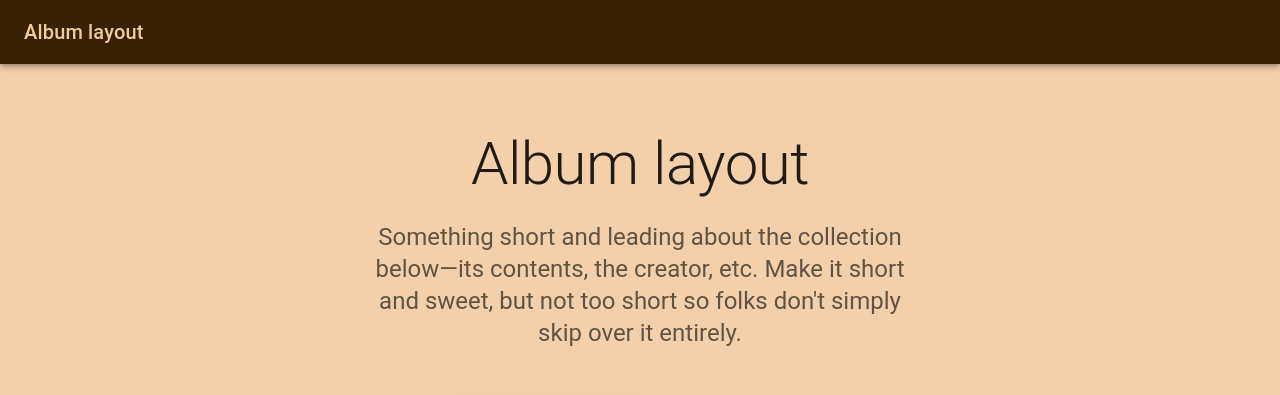
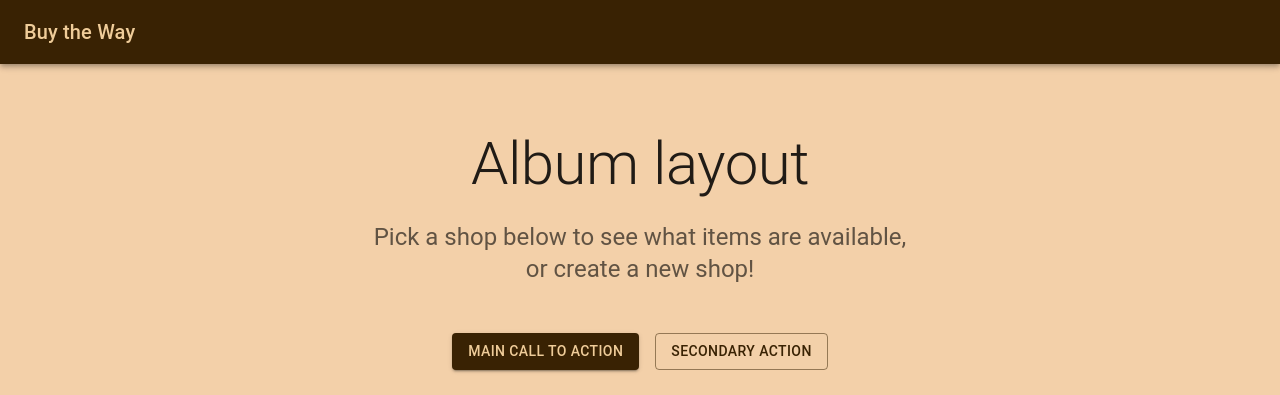
Before and after one commit to coclay1/Buy-The-Way, a React (Create React App) app in the folder client/: page / in a window 1280 px wide. Shown: the top 395 px of the page. Built offline with nearby package versions, Linux system fonts and the light colour scheme.

Commit message:
working on home page

```diff
--- a/client/src/pages/home.js
+++ b/client/src/pages/home.js
@@ -75,7 +75,7 @@
             <Toolbar>
 
               <Typography variant="h6" color="inherit" noWrap>
-                Album layout
+                Buy the Way
               </Typography>
             </Toolbar>
           </AppBar>
@@ -99,9 +99,7 @@
                   Album layout
                 </Typography>
                 <Typography variant="h5" align="center" color="text.secondary" paragraph>
-                  Something short and leading about the collection below—its contents,
-                  the creator, etc. Make it short and sweet, but not too short so folks
-                  don&apos;t simply skip over it entirely.
+                  Pick a shop below to see what items are available, or create a new shop!
                 </Typography>
                 <Stack
                   sx={{ pt: 4 }}
```
